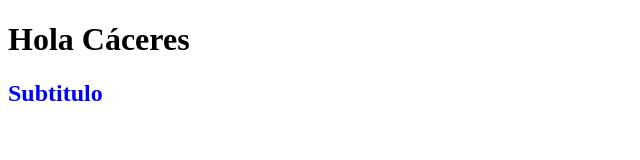
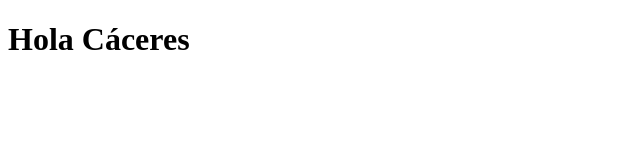
Before and after one commit to javiMajado/test, a plain HTML site: page index.html in a window 1280 px wide. Shown: the whole page, without its empty margins (0-640 px from the left). Drawn offline with Linux system fonts and the light colour scheme.

Commit message:
elimino subtitulo

```diff
--- a/index.html
+++ b/index.html
@@ -9,6 +9,6 @@
 </head>
 <body>
     <h1>Hola Cáceres</h1>
-    <h2>Subtitulo</h2>
+
 </body>
 </html>
```
